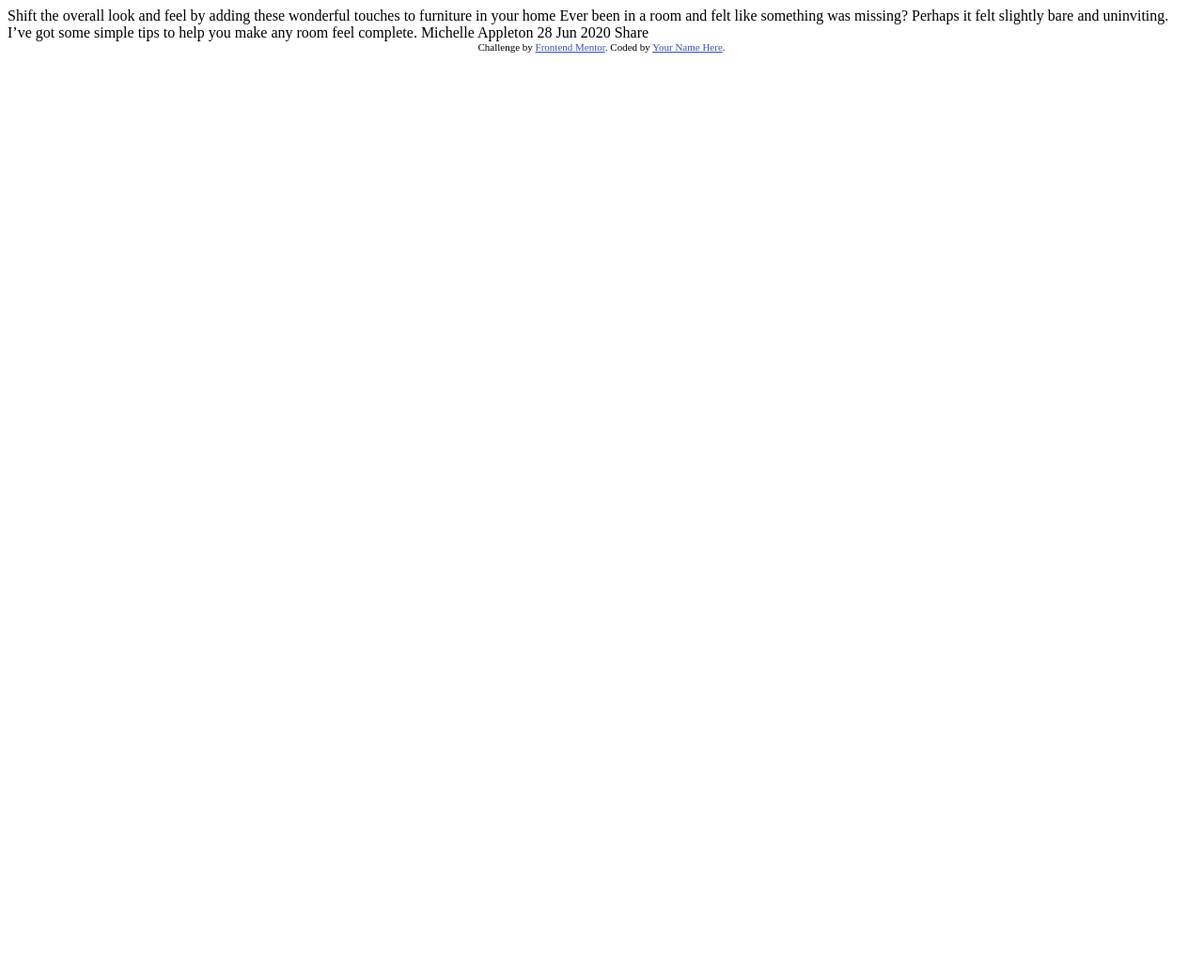
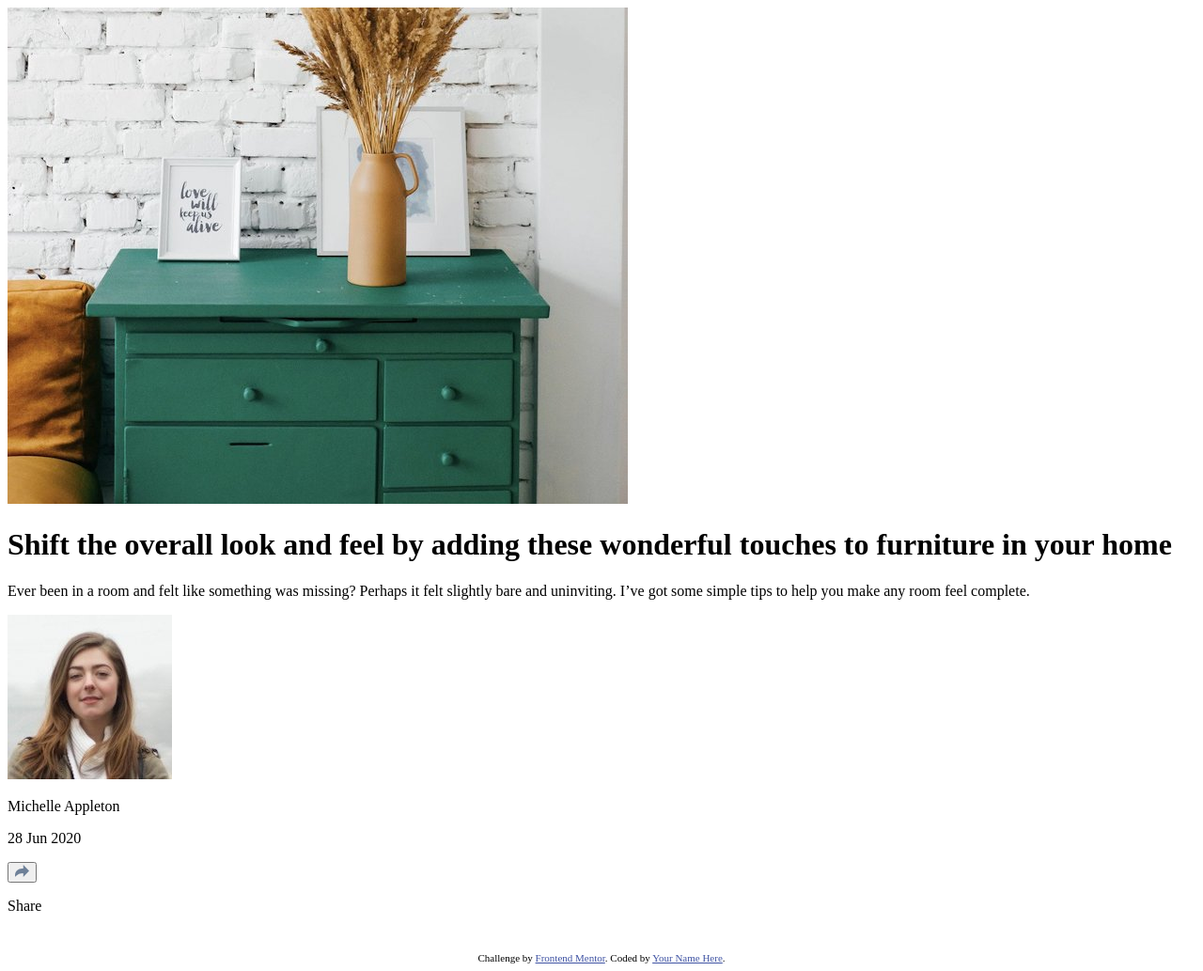
Before and after one commit to CharlieCastleWeb/Front-End-Mentor---Article-preview-component, a plain HTML site: page index.html in a window 1280 px wide. Shown: the whole page at 94% size. Before the commit the page ends 800 px from the top, so only its background shows below. Drawn offline with Linux system fonts and the light colour scheme.

Commit message:
Created HTML structure

```diff
--- a/index.html
+++ b/index.html
@@ -5,32 +5,50 @@
   <meta name="viewport" content="width=device-width, initial-scale=1.0"> <!-- displays site properly based on user's device -->
 
   <link rel="icon" type="image/png" sizes="32x32" href="./images/favicon-32x32.png">
+  <link rel="stylesheet" href="styles.css">
 
   <title>Frontend Mentor | Article preview component</title>
 
-  <!-- Feel free to remove these styles or customise in your own stylesheet 👍 -->
-  <style>
-    .attribution { font-size: 11px; text-align: center; }
-    .attribution a { color: hsl(228, 45%, 44%); }
-  </style>
+
 </head>
 <body>
 
-  Shift the overall look and feel by adding these wonderful
-  touches to furniture in your home
+  <main>
 
-  Ever been in a room and felt like something was missing? Perhaps
-  it felt slightly bare and uninviting. I’ve got some simple tips
-  to help you make any room feel complete.
+    <img src="./images/drawers.jpg" alt="Image of artistic drawers">
+    <h1>Shift the overall look and feel by adding these wonderful touches to furniture in your home</h1>
 
-  Michelle Appleton
-  28 Jun 2020
 
-  Share
+    <p>Ever been in a room and felt like something was missing? Perhaps
+      it felt slightly bare and uninviting. I’ve got some simple tips
+      to help you make any room feel complete.</p>
+
+    <div class="user-profile">
+      <img src="./images/avatar-michelle.jpg" alt="">
+      <div>
+        <p>Michelle Appleton</p>
+        <p>28 Jun 2020</p>
+      </div>
+      <button class="share">
+        <img src="./images/icon-share.svg" alt="Share icon">
+      </button>
+    </div>
+
+    <div class="social-media-share">
+      <p>Share</p>
+      <a href="#"><img src="./images/icon-facebook.svg" alt="Facebook icon"></a>
+      <a href="#"><img src="./images/icon-twitter.svg" alt="Twitter icon"></a>
+      <a href="#"><img src="./images/icon-pinterest.svg" alt="Pinterest icon"></a>
+    </div>
+
+  </main>
 
   <div class="attribution">
     Challenge by <a href="https://www.frontendmentor.io?ref=challenge" target="_blank">Frontend Mentor</a>.
     Coded by <a href="#">Your Name Here</a>.
   </div>
+
+
+
 </body>
 </html>
--- /dev/null
+++ b/styles.css
@@ -0,0 +1,5 @@
+
+
+
+.attribution { font-size: 11px; text-align: center; }
+.attribution a { color: hsl(228, 45%, 44%); }
```
